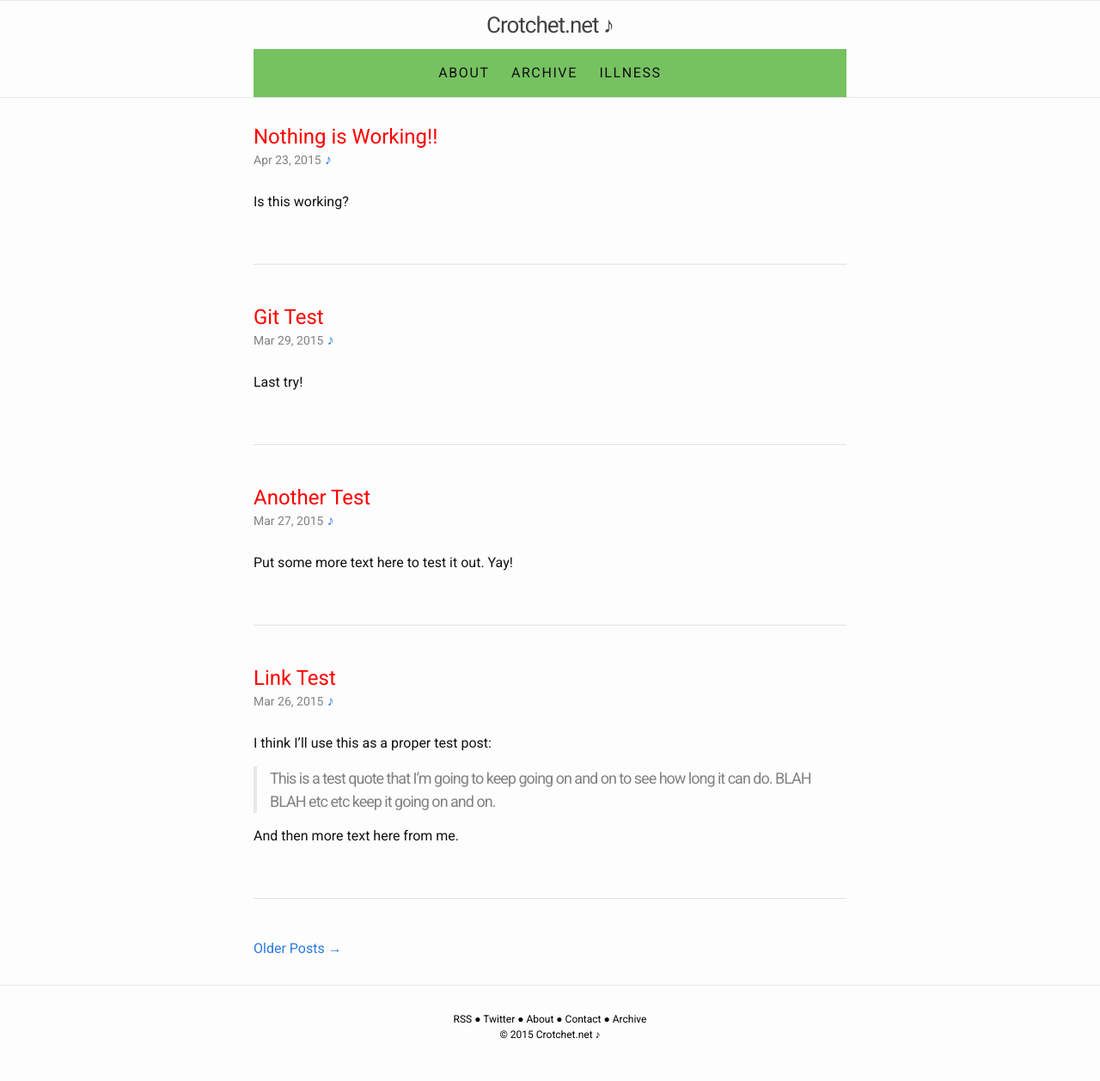
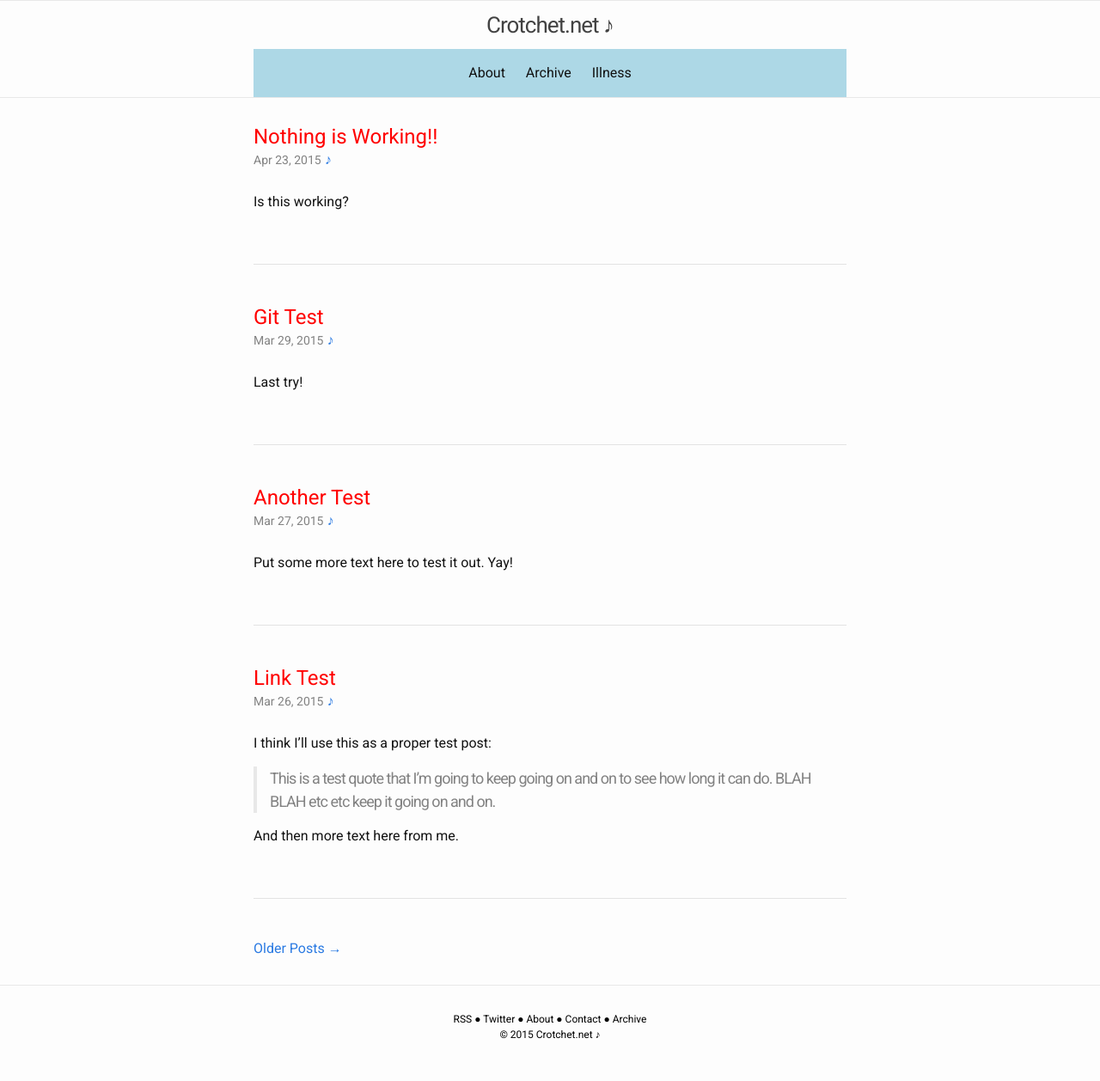
Before and after one commit to andyml123/andyml123.github.io, a Jekyll site: the page built from index.html, in a window 1280 px wide. Shown: the whole page at 86% size. Built offline with Jekyll 4.4.1, drawn with Linux system fonts in a browser that asks for light colours; the list of posts is cut into pages by our own code.

Commit message:
inital commit

```diff
--- a/_sass/_layout.scss
+++ b/_sass/_layout.scss
@@ -25,19 +25,10 @@
 
 .nav-bar {
   border: none;
-  background: #76c261;
-	-webkit-animation:cyclecolors linear infinite;
-	-webkit-animation-duration: 90s;
-	-webkit-animation-iteration-count: infinite;
-	-moz-animation-iteration-count: infinite;
-	-o-animation-iteration-count: infinite;
+  background: #add8e6;
   color: #fff;
-  letter-spacing: .1em;
   list-style: none;
-/*   margin: 0 auto; */
   width: 100%;
-/*   padding: 0; */
-  text-transform: uppercase;
   text-align: center;
 }
 
```
